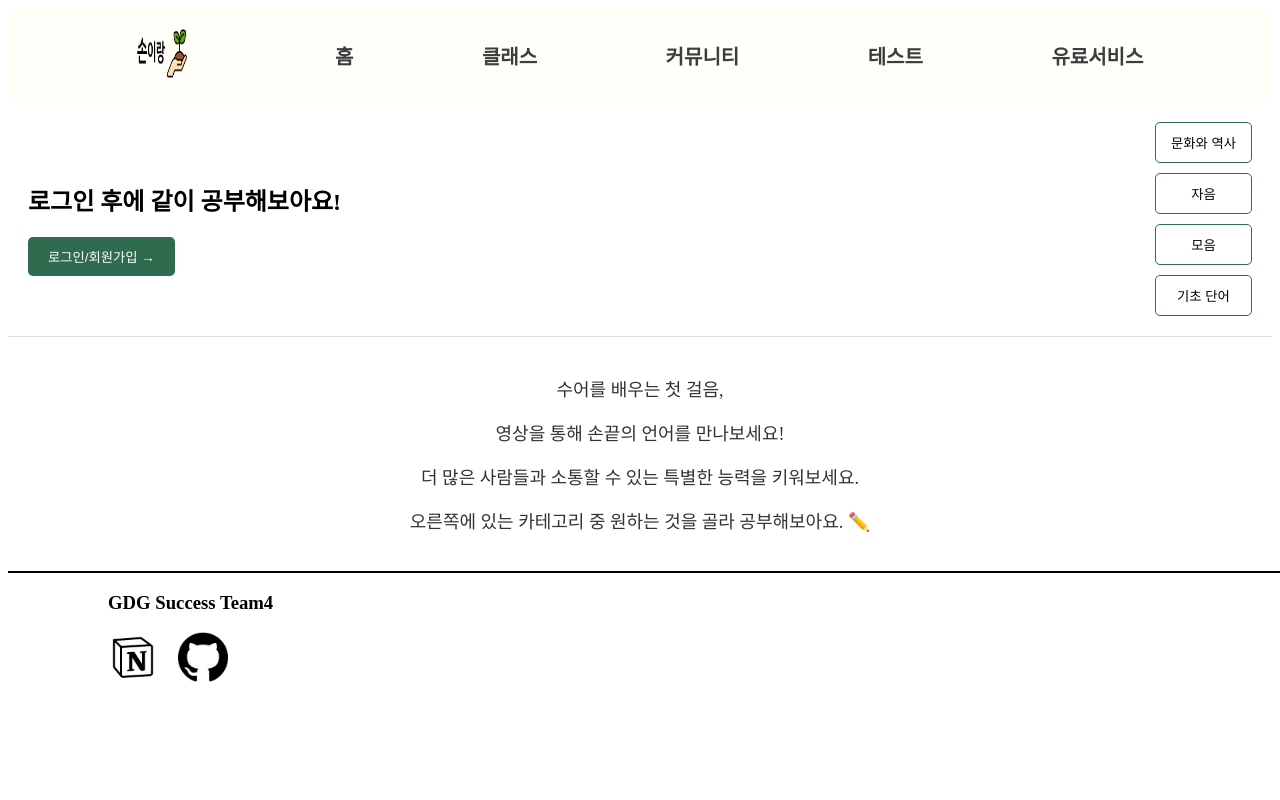
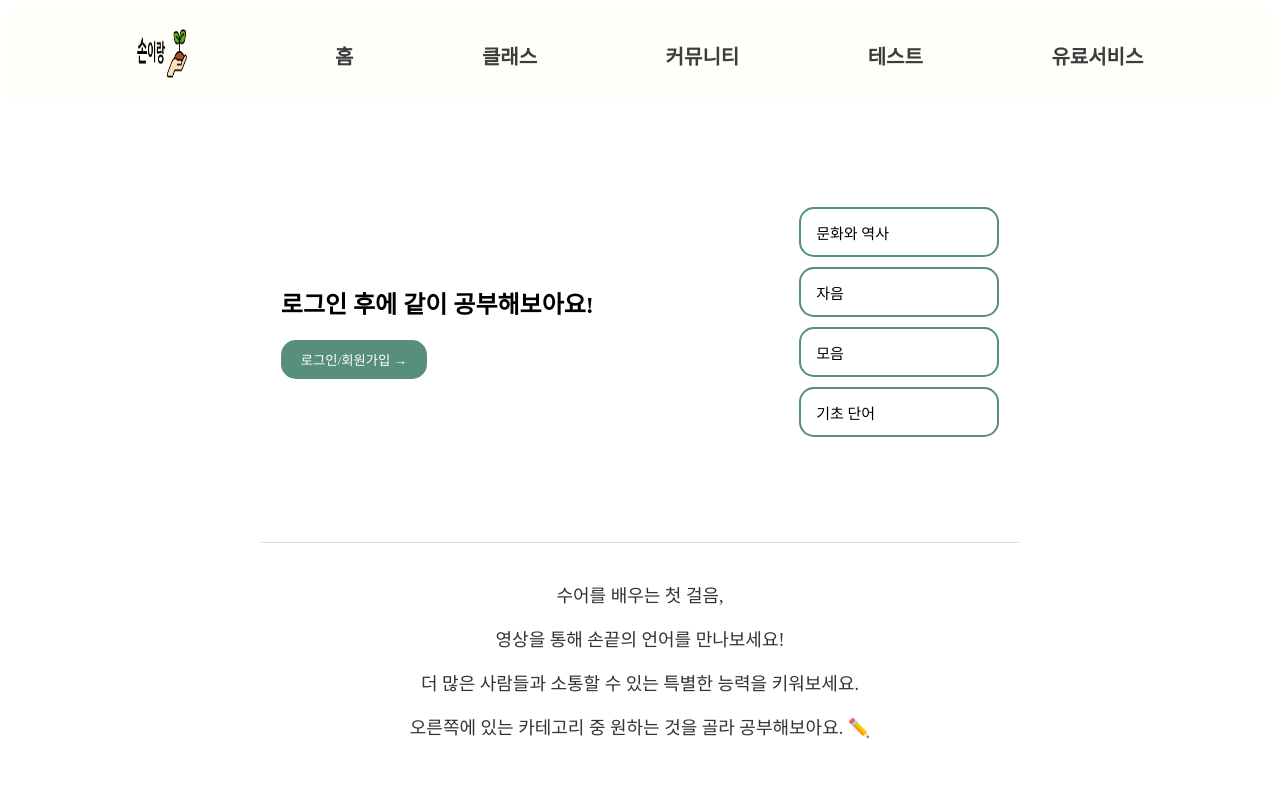
Before and after one commit to GDG-SignED/front, a React (Vite) app: page /class-main-page in a window 1280 px wide. Shown: the top 800 px of the page. Built offline with nearby package versions, Linux system fonts and the light colour scheme; a web font is replaced by a local one.

Commit message:
Design #3: 상단부 css 수정

```diff
--- a/src/pages/ClassMainPage.jsx
+++ b/src/pages/ClassMainPage.jsx
@@ -20,15 +20,15 @@ function ClassMainPage() {
     <div>
       <div className="class-container">
         {/* 상단부 */}
-        <header className="header">
-          <div className="left-section">
+        <header className="class-header">
+          <div className="class-left-section">
             <h2>로그인 후에 같이 공부해보아요!</h2>
-            <button className="login-button">로그인/회원가입 →</button>
+            <button className="class-login-button">로그인/회원가입 →</button>
           </div>
-          <div className="right-section">
+          <div className="class-right-section">
             {categories.map((category) => (
               <button
-                className="category-button"
+                className="class-category-button"
                 key={category.key}
                 onClick={() => setSelectedCategory(category)}
               >
@@ -39,7 +39,7 @@ function ClassMainPage() {
         </header>
 
         {/* 하단부 */}
-        <main className="content">
+        <main className="class-content">
           {selectedCategory ? (
             <VideoGrid videos={selectedCategory.videos} />
           ) : (
--- a/src/pages/css/ClassMainPage.css
+++ b/src/pages/css/ClassMainPage.css
@@ -1,12 +1,17 @@
 /* 전체 레이아웃 */
-.container {
+.class-container {
   display: flex;
   flex-direction: column;
-  height: 100vh;
+  /* height: 100vh; */
+  height: 1000px;
+  font-family: 'IBM-Plex-Sans-KR';
 }
 
-/* 상단 고정 영역 */
-.header {
+/* 상단부 */
+.class-header {
+  height: 40%;
+  margin-left: 20%;
+  margin-right: 20%;
   display: flex;
   justify-content: space-between;
   align-items: center;
@@ -16,36 +21,43 @@
 }
 
 /* 로그인 안내 */
-.left-section {
+.class-left-section {
   flex: 1;
 }
 
-.login-button {
-  background-color: #2f6b4f;
+.class-login-button {
+  font-family: 'IBM-Plex-Sans-KR';
+  background-color: #578E7E;
   color: white;
   padding: 10px 20px;
   border: none;
-  border-radius: 5px;
+  border-radius: 15px;
   cursor: pointer;
 }
 
 /* 카테고리 버튼 */
-.right-section {
+.class-right-section {
   display: flex;
   flex-direction: column;
   gap: 10px;
 }
 
-.category-button {
+.class-category-button {
+  font-family: 'IBM-Plex-Sans-KR';
+  font-size: 15px;
+  font-weight: 500;
+  text-align: left;
   padding: 10px 15px;
-  border: 1px solid #2f6b4f;
-  border-radius: 5px;
+  width: 200px;
+  height: 50px;
   background-color: white;
   cursor: pointer;
+  border: 2px solid #578E7E;
+  border-radius: 15px;
 }
 
 /* 하단 콘텐츠 영역 */
-.content {
+.class-content {
   flex-grow: 1;
   overflow-y: auto;
   padding: 20px;
@@ -57,31 +69,3 @@
   font-size: 18px;
   color: #333;
 }
-
-/* 비디오 그리드 */
-.video-grid {
-  display: grid;
-  grid-template-columns: repeat(3, 1fr);
-  gap: 10px;
-}
-
-.video-item {
-  width: 100%;
-  border-radius: 5px;
-}
-
-/* 영상이 없는 경우 */
-.no-videos {
-  text-align: center;
-  font-size: 18px;
-  color: #999;
-}
-
-/* footer 고정 */
-.footer {
-  text-align: center;
-  padding: 10px;
-  border-top: 1px solid #ddd;
-  background-color: #f9f9f9;
-  flex-shrink: 0;
-}
```
